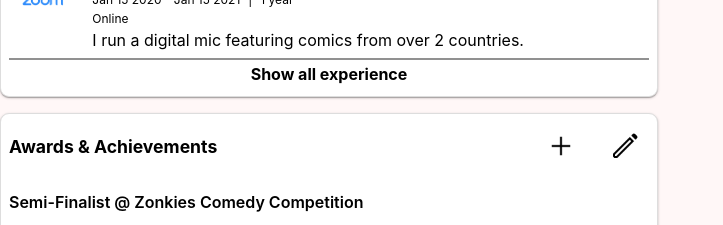
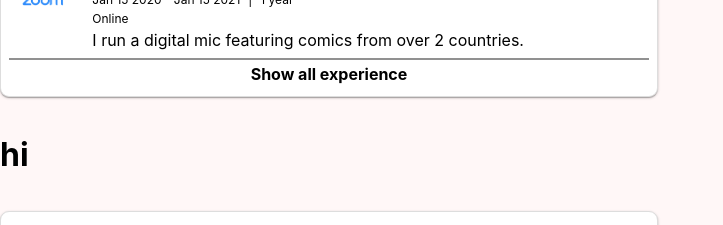
Before and after one commit to inherentspice/set-listed, a React (Create React App) app: page /my-profile in a window 1280 px wide. Shown: the part 2060-2285 px from the top of the page, without its empty margins (0-723 px from the left). Built offline with nearby package versions, Linux system fonts and the light colour scheme.

Commit message:
updated profile page

```diff
--- a/src/components/profile/profile-featured.tsx
+++ b/src/components/profile/profile-featured.tsx
@@ -1,4 +1,4 @@
-import React, { useState } from "react";
+import React, { ReactPortal, useState } from "react";
 import ReactDOM from "react-dom";
 import Add from "../../media/icons/add.png";
 import Edit from "../../media/icons/edit.png";
@@ -29,7 +29,7 @@ export default function ProfileFeatured() {
   }
 
   // Uses createPortal to insert new div into the body
-  function ShowExpandedPost() {
+  function ShowExpandedPost(): ReactPortal{
     const expandedPostData = FakeUserData.featured.filter((featuredPost) => featuredPost.id === expandedPost)[0];
     return ReactDOM.createPortal(
       <>
@@ -76,6 +76,8 @@ export default function ProfileFeatured() {
         })}
       </div>
       <img className="arrow-button" src={ArrowForward} alt="" onClick={handleNextClick}></img>
+
+      {/* if featured post is clicked, this expands the post */}
       {expandedPost && <ShowExpandedPost/>}
     </div>
   );
--- /dev/null
+++ b/src/components/profile/profile-skills.tsx
@@ -0,0 +1,5 @@
+export default function ProfileSkills() {
+  return (
+    <h1>hi</h1>
+  );
+}
--- a/src/pages/my-profile/index.tsx
+++ b/src/pages/my-profile/index.tsx
@@ -6,6 +6,7 @@ import ProfileActivity from "../../components/profile/profile-activity";
 import ProfileExperience from "../../components/profile/profile-experience";
 import ProfileAwards from "../../components/profile/profile-awards";
 import ProfilePotentialFriends from "../../components/profile/profile-friends";
+import ProfileSkills from "../../components/profile/profile-skills";
 import "./index.css";
 
 export default function MyProfile() {
@@ -16,6 +17,7 @@ export default function MyProfile() {
       <Featured />
       <ProfileActivity />
       <ProfileExperience />
+      <ProfileSkills />
       <ProfileAwards />
       <ProfilePotentialFriends />
     </div>
```
